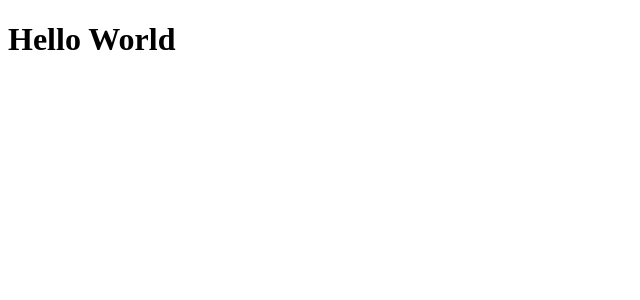
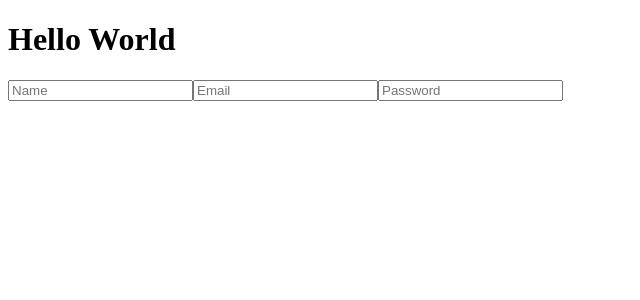
Before and after one commit to Prat2404/MediCure, a React (Create React App) app in the folder client/: page /register in a window 1280 px wide. Shown: the top 300 px of the page, without its empty margins (0-640 px from the left). Built offline with nearby package versions, Linux system fonts and the light colour scheme.

Commit message:
added register page

```diff
--- a/client/src/App.js
+++ b/client/src/App.js
@@ -1,8 +1,19 @@
-import React from 'react';
+import React, { Fragment } from 'react';
 import './App.css';
 import Header from './components/header';
+import Register from './components/register';
+import { BrowserRouter as Router, Switch, Route } from 'react-router-dom';
 function App() {
-  return <Header />;
+  return (
+    <Fragment>
+      <Header />
+      <Router>
+        <Switch>
+          <Route path='/register' component={Register}></Route>
+        </Switch>
+      </Router>
+    </Fragment>
+  );
 }
 
 export default App;
--- /dev/null
+++ b/client/src/components/register.js
@@ -0,0 +1,28 @@
+import React, { Fragment } from 'react';
+
+function Register() {
+
+  return (
+
+    <Fragment>
+        <form>
+        <input
+            type='text'
+            placeholder='Name'
+            name='name' />
+
+        <input
+            type='text'
+            placeholder='Email'
+            name='email' />
+
+        <input
+            type='password'
+            placeholder='Password'
+            name='password' />
+        </form>
+    </Fragment>
+  );
+}
+
+export default Register;
```
